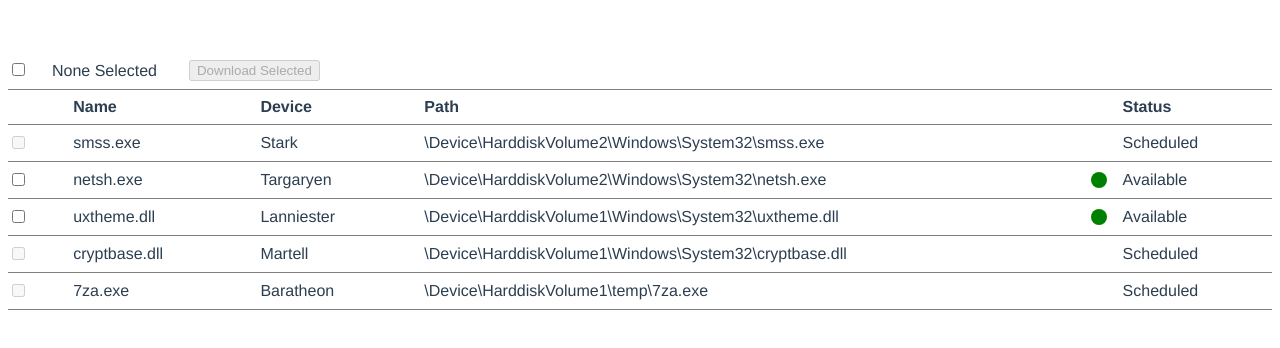
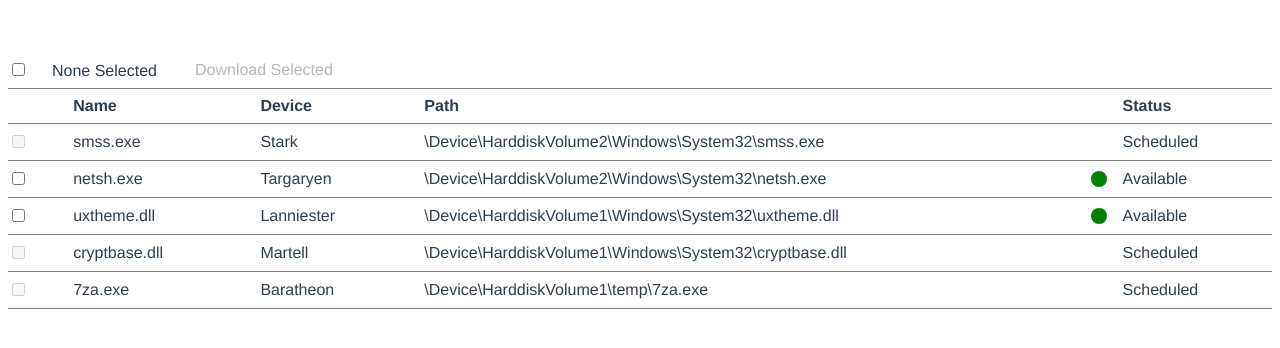
Before and after one commit to alhasenzahl/item-download-component, a Vue app: page / in a window 1280 px wide. Shown: the top 348 px of the page. Built offline with nearby package versions, Linux system fonts and the light colour scheme.

Commit message:
Misc adjustments
Add styles to download button
Remove unused style tags from component

```diff
--- a/src/App.vue
+++ b/src/App.vue
@@ -120,6 +120,18 @@ export default {
     &__label {
         padding-left: 1.5rem;
     }
+
+    &__button {
+        background: none;
+        border: none;
+        cursor: pointer;
+        font-family: inherit;
+        font-size: 1rem;
+
+        &:disabled {
+            cursor: not-allowed;
+        }
+    }
 }
 
 .table {
--- a/src/components/Item.vue
+++ b/src/components/Item.vue
@@ -39,8 +39,3 @@ export default {
     },
 };
 </script>
-
-<!-- Add "scoped" attribute to limit CSS to this component only -->
-<style scoped lang="scss">
-
-</style>
```
